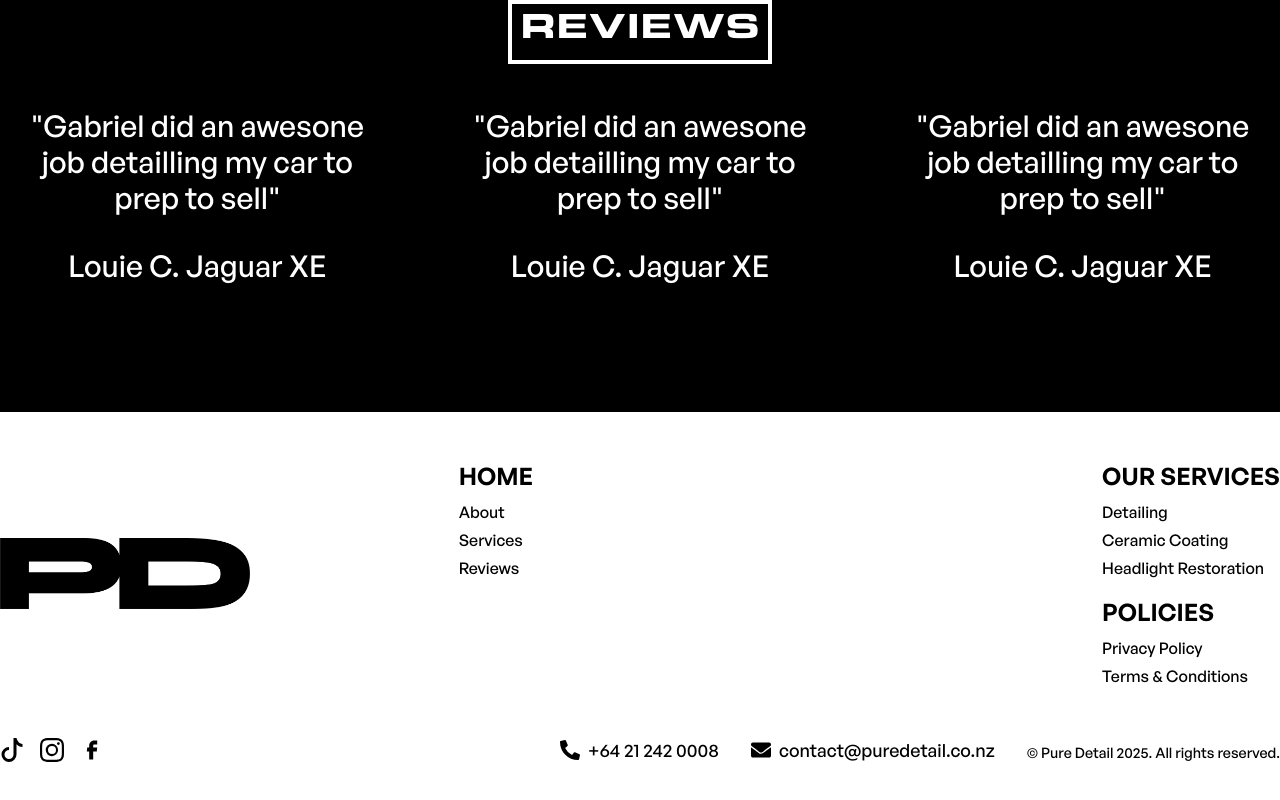
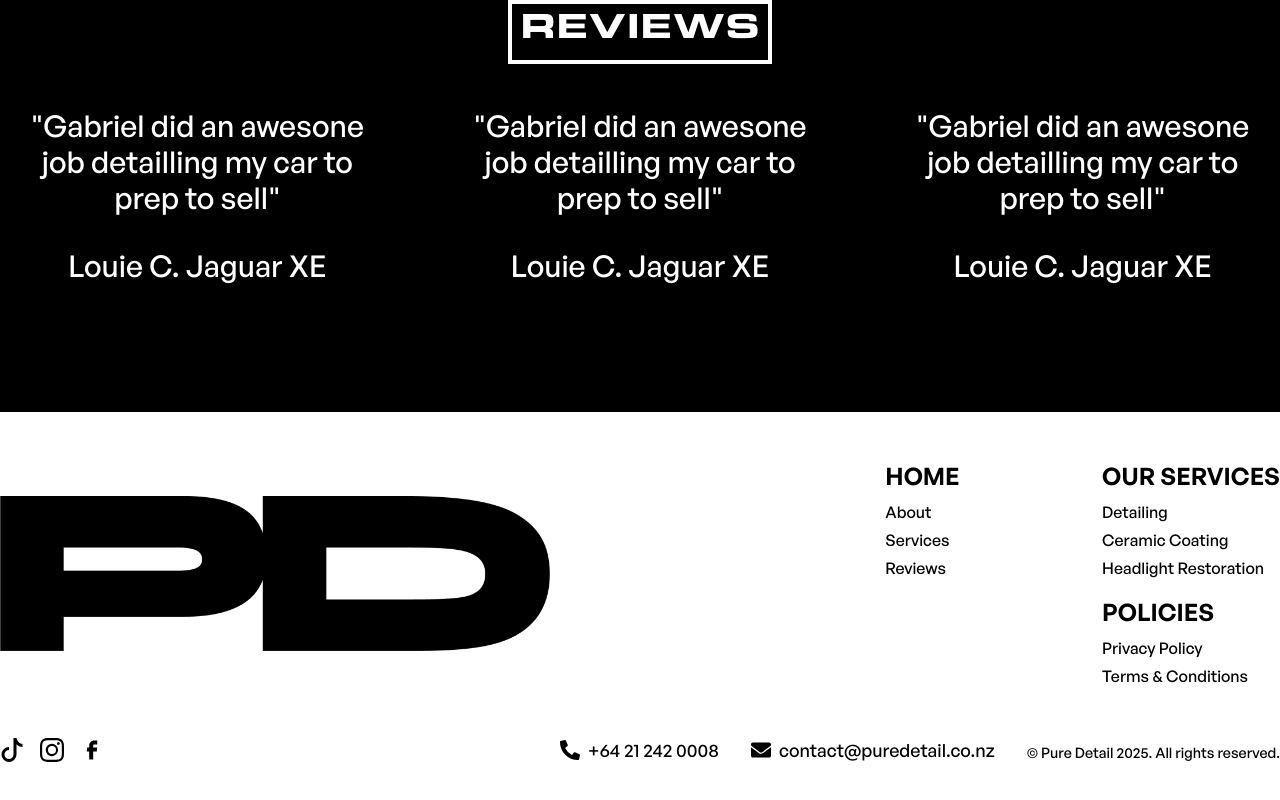
Before and after one commit to lucassdantas/pure_detail_website, a Next.js app: page / in a window 1280 px wide. Shown: the part 3015-3815 px from the top of the page. Built offline with nearby package versions, Linux system fonts and the light colour scheme.

Commit message:
fix footer

```diff
--- a/src/app/components/Footer.tsx
+++ b/src/app/components/Footer.tsx
@@ -32,11 +32,11 @@ export const Footer = () => {
         {/* Top section */}
         <div className='flex flex-col lg:flex-row justify-between gap-8'>
           {/* Logo */}
-          <div className='flex-shrink-0 lg:w-2/6 flex justify-center lg:justify-start'>
+          <div className='flex-shrink-0 lg:w-4/6 flex justify-center lg:justify-start'>
             <img
               src='/imgs/brandmark-logo-puredetail.png'
               alt='pure detail logo footer'
-              className='max-w-[250px] w-full object-contain'
+              className='lg:max-w-[550px] max-w-[250px] w-full object-contain'
             />
           </div>
 
```
